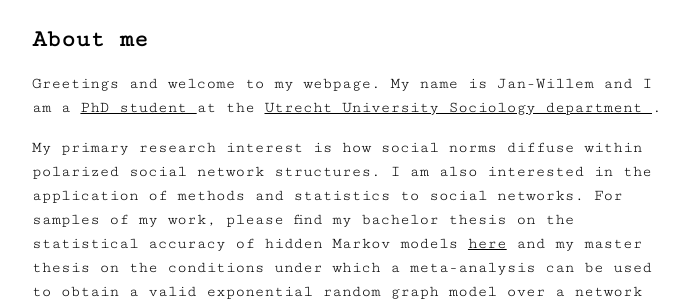
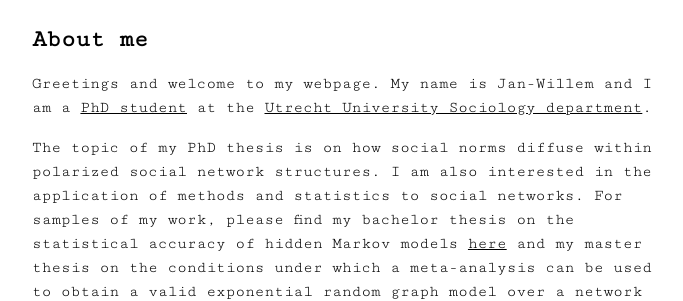
Before and after one commit to jwgsim/jwgsim.github.io, a Jekyll site: the page built from aboutme.md, in a window 1280 px wide. Shown: the part 158-459 px from the top of the page, without its empty margins (292-975 px from the left). Built offline with Jekyll 4.4.1, drawn with Linux system fonts in a browser that asks for light colours.

Commit message:
Update aboutme.md

```diff
--- a/aboutme.md
+++ b/aboutme.md
@@ -2,6 +2,6 @@
 layout: default
 title: About me
 ---
-Greetings and welcome to my webpage. My name is Jan-Willem and I am a <a href="https://www.uu.nl/staff/JGSimons"> PhD student </a> at the <a href="https://www.uu.nl/en/organisation/sociology"> Utrecht University Sociology department </a>.
+Greetings and welcome to my webpage. My name is Jan-Willem and I am a <a href="https://www.uu.nl/staff/JGSimons"> PhD student</a> at the <a href="https://www.uu.nl/en/organisation/sociology"> Utrecht University Sociology department</a>.
 
-My primary research interest is how social norms diffuse within polarized social network structures. I am also interested in the application of methods and statistics to social networks. For samples of my work, please find my bachelor thesis on the statistical accuracy of hidden Markov models <a href="https://github.com/jwgsim/Bachelor-Thesis-Research-Archive"> here</a> and my master thesis on the conditions under which a meta-analysis can be used to obtain a valid exponential random graph model over a network sample <a href="https://github.com/jwgsim/Master-Thesis-Research-Archive"> here</a>.
+The topic of my PhD thesis is on how social norms diffuse within polarized social network structures. I am also interested in the application of methods and statistics to social networks. For samples of my work, please find my bachelor thesis on the statistical accuracy of hidden Markov models <a href="https://github.com/jwgsim/Bachelor-Thesis-Research-Archive"> here</a> and my master thesis on the conditions under which a meta-analysis can be used to obtain a valid exponential random graph model over a network sample <a href="https://github.com/jwgsim/Master-Thesis-Research-Archive"> here</a>.
```
